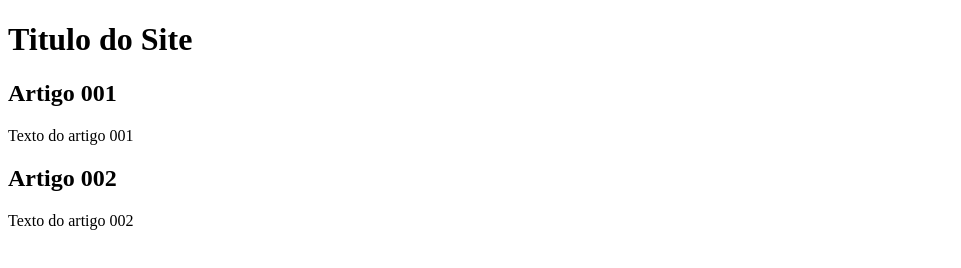
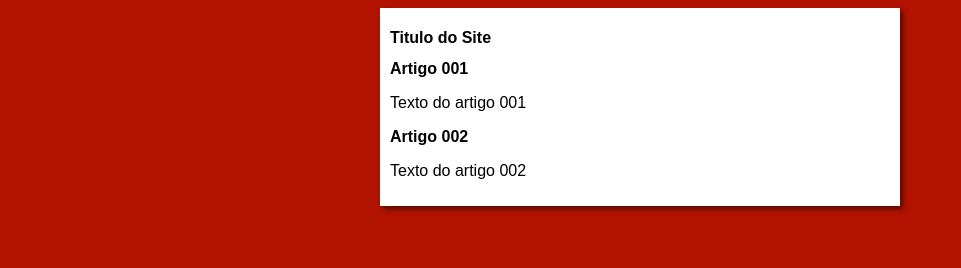
Before and after one commit to MatheusAbreubsb/projeto-site, a plain HTML site: page index.html in a window 1280 px wide. Shown: the whole page, without its empty margins (0-961 px from the left). Drawn offline with Linux system fonts and the light colour scheme.

Commit message:
iniciei o desing

```diff
--- /dev/null
+++ b/estilos/style.css
@@ -0,0 +1,16 @@
+* {
+    font-family: Arial, Helvetica, sans-serif;
+    font-size: 16px;
+}
+
+body {
+    background-color: rgb(178, 18, 0);
+}
+
+main {
+    background-color: white;
+    width: 500px;
+    margin:auto;
+    padding: 10px;
+    box-shadow: 3px 3px 5px rgba(0, 0, 0, 0.501);
+}
--- a/index.html
+++ b/index.html
@@ -4,6 +4,7 @@
     <meta charset="UTF-8">
     <meta name="viewport" content="width=device-width, initial-scale=1.0">
     <title>Titulo do site</title>
+    <link rel="stylesheet" href="estilos/style.css">
 </head>
 <body>
     <main>
```
